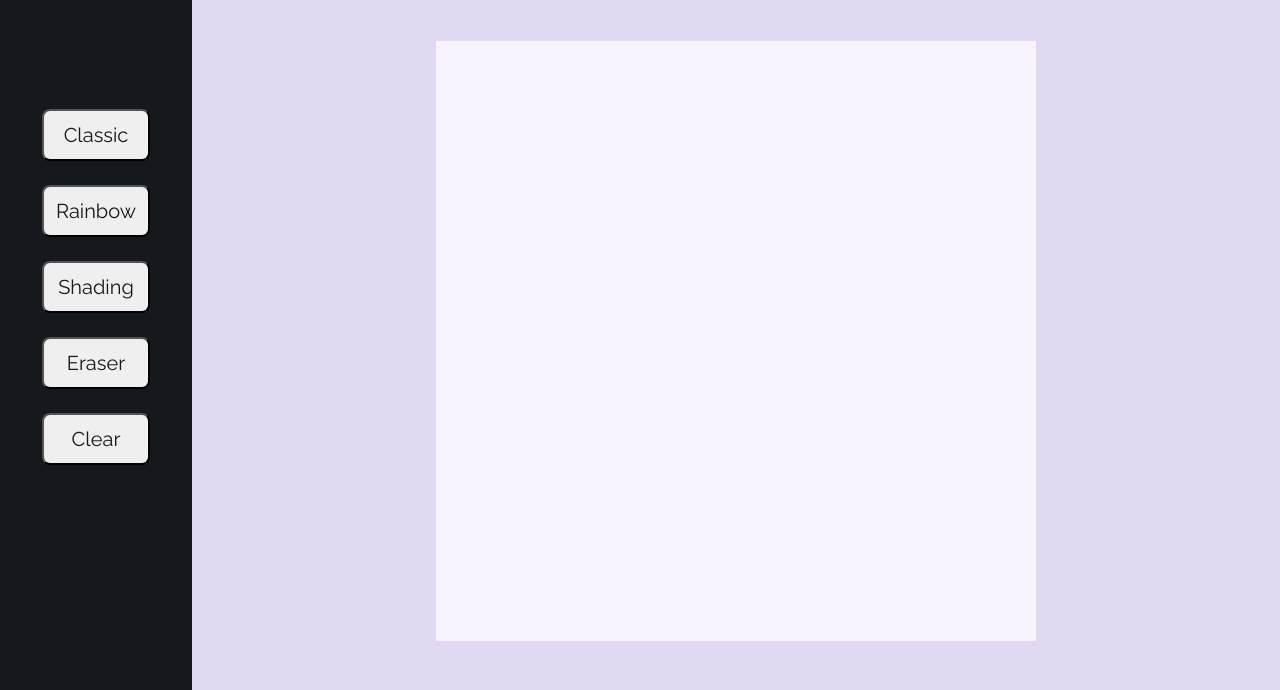
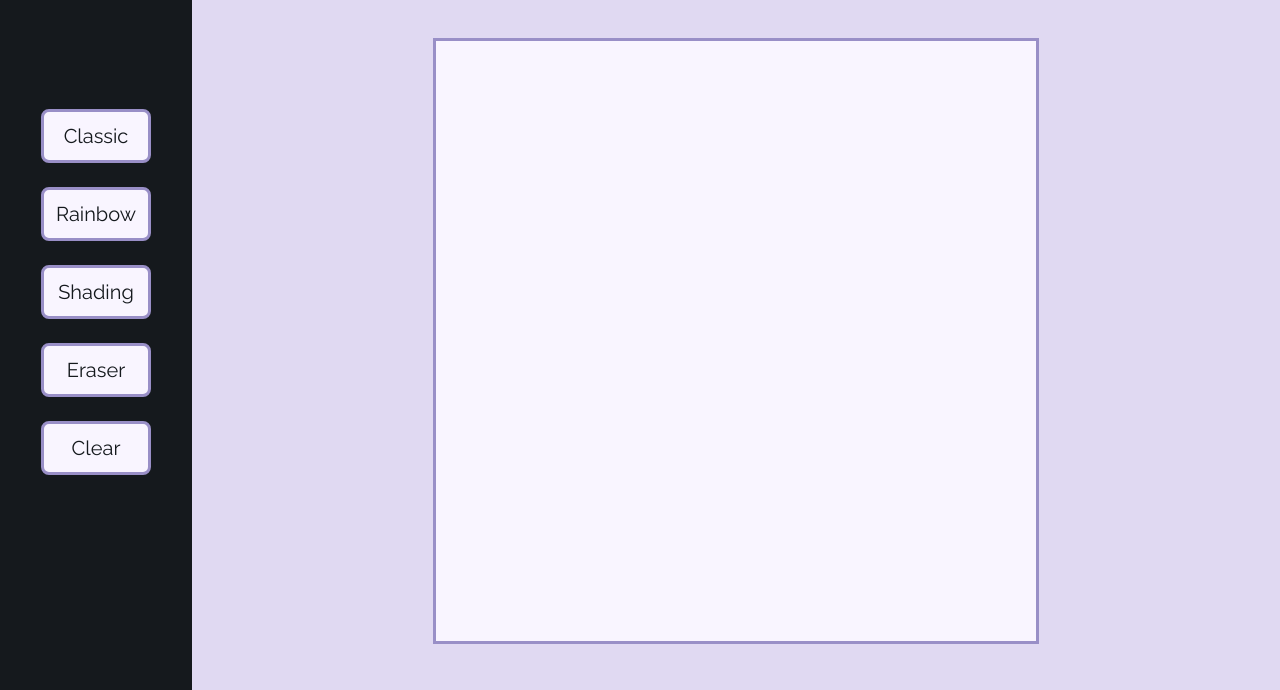
Before and after one commit to Yahska-0818/Etch-a-sketch, a plain HTML site: page index.html in a window 1280 px wide. Shown: the part 110-800 px from the top of the page. Drawn offline with Linux system fonts and the light colour scheme.

Commit message:
added border to container

```diff
--- a/index.html
+++ b/index.html
@@ -7,6 +7,7 @@
     <style>
         @import url('https://fonts.googleapis.com/css2?family=Raleway:ital,wght@0,100..900;1,100..900&display=swap');
     </style>
+    <link rel="icon" type="image/png" href="imgs/logo.png" >
     <link rel="stylesheet" href="style.css">
     <script src="script.js" defer></script>
 </head>
--- a/style.css
+++ b/style.css
@@ -40,7 +40,9 @@ body {
     padding: 1.5vh;
     border-radius: 1vh;
     color: #15191D;
+    background-color: #F9F5FF;
     cursor: pointer;
+    border: 3px solid #998FC7;
 }
 
 .main {
@@ -65,4 +67,5 @@ body {
     display: flex;
     flex-wrap: wrap;
     justify-content: center;
+    border: 3px solid #998FC7;
 }
```
